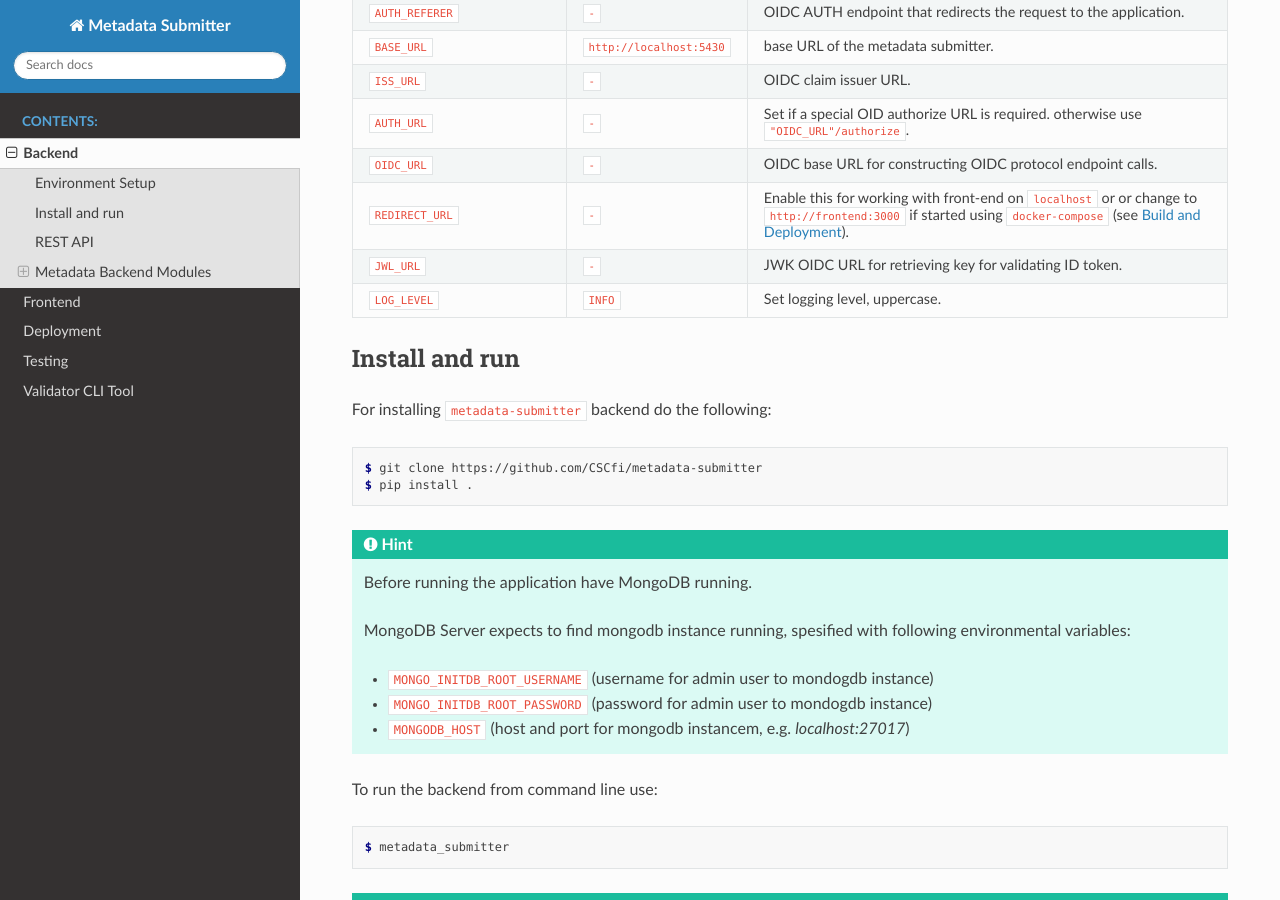
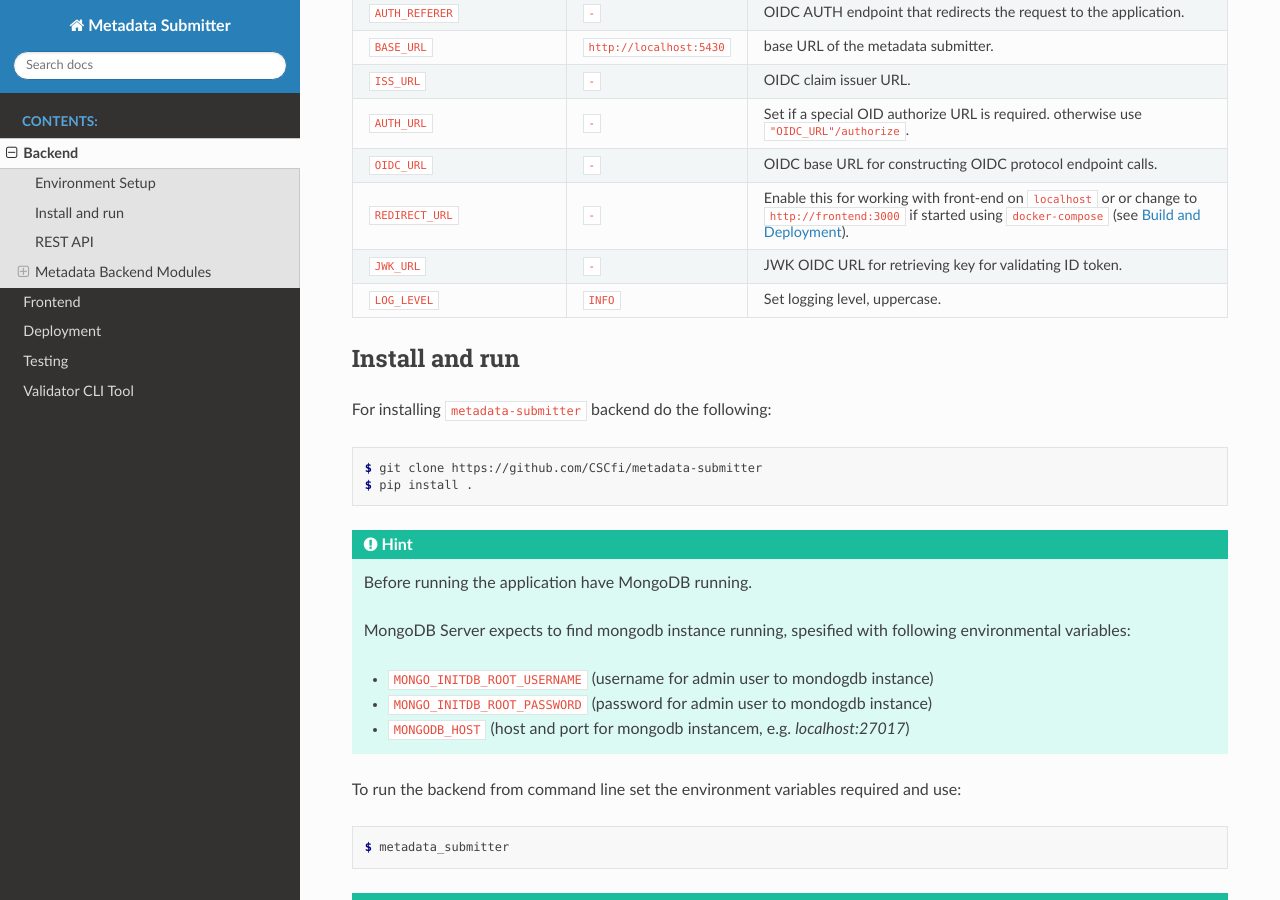
Before and after one commit to CSCfi/metadata-submitter, a Sphinx documentation site: the page built from docs/submitter.rst, in a window 1280 px wide and 900 px high, scrolled down 644 px. Built offline with Sphinx 7.4.7 and the Read the Docs theme 2.0.0, drawn with Linux system fonts in a browser that asks for light colours.

Commit message:
typo jwk url env var fix

```diff
--- a/docs/submitter.rst
+++ b/docs/submitter.rst
@@ -42,7 +42,7 @@
 | ``REDIRECT_URL``               | ``-``                         | Enable this for working with front-end on ``localhost`` or or change to           |
 |                                |                               | ``http://frontend:3000`` if started using ``docker-compose`` (see :ref:`deploy`). |
 +--------------------------------+-------------------------------+-----------------------------------------------------------------------------------+
-| ``JWL_URL``                    | ``-``                         | JWK OIDC URL for retrieving key for validating ID token.                          |
+| ``JWK_URL``                    | ``-``                         | JWK OIDC URL for retrieving key for validating ID token.                          |
 +--------------------------------+-------------------------------+-----------------------------------------------------------------------------------+
 | ``LOG_LEVEL``                  | ``INFO``                      | Set logging level, uppercase.                                                     |
 +--------------------------------+-------------------------------+-----------------------------------------------------------------------------------+
@@ -65,7 +65,7 @@
     - ``MONGO_INITDB_ROOT_PASSWORD`` (password for admin user to mondogdb instance)
     - ``MONGODB_HOST`` (host and port for mongodb instancem, e.g. `localhost:27017`)
 
-To run the backend from command line use:
+To run the backend from command line set the environment variables required and use:
 
 .. code-block:: console
 
```
